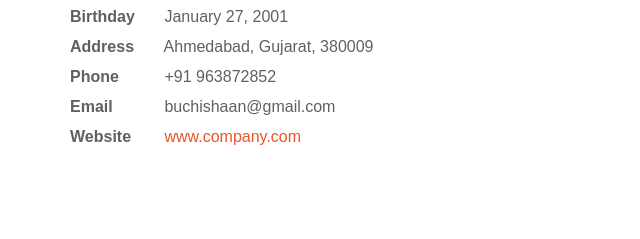
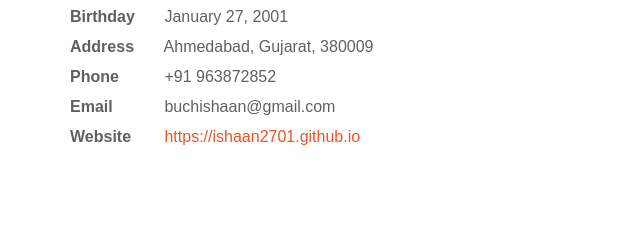
Before and after one commit to Ishaan2701/Ishaan2701.github.io, a plain HTML site: page index.html in a window 1280 px wide. Shown: the part 1059-1298 px from the top of the page, 0-640 px from the left. Drawn offline with Linux system fonts and the light colour scheme.

Commit message:
Update index.html

```diff
--- a/index.html
+++ b/index.html
@@ -71,7 +71,7 @@
 					<p><span class="tm-info-label">Address</span> Ahmedabad, Gujarat, 380009</p>
 					<p><span class="tm-info-label">Phone</span> +91 963872852</p>
 					<p><span class="tm-info-label">Email</span> buchishaan@gmail.com</p>
-					<p><span class="tm-info-label">Website</span> <a href="#" class="tm-red-text">www.company.com</a></p>
+					<p><span class="tm-info-label">Website</span> <a href="https://ishaan2701.github.io" class="tm-red-text">https://ishaan2701.github.io</a></p>
 				</div>
 				<div class="col-md-6 col-sm-6">
 					<h2 class="title"><strong>Some</strong> Skills</h2>
```
